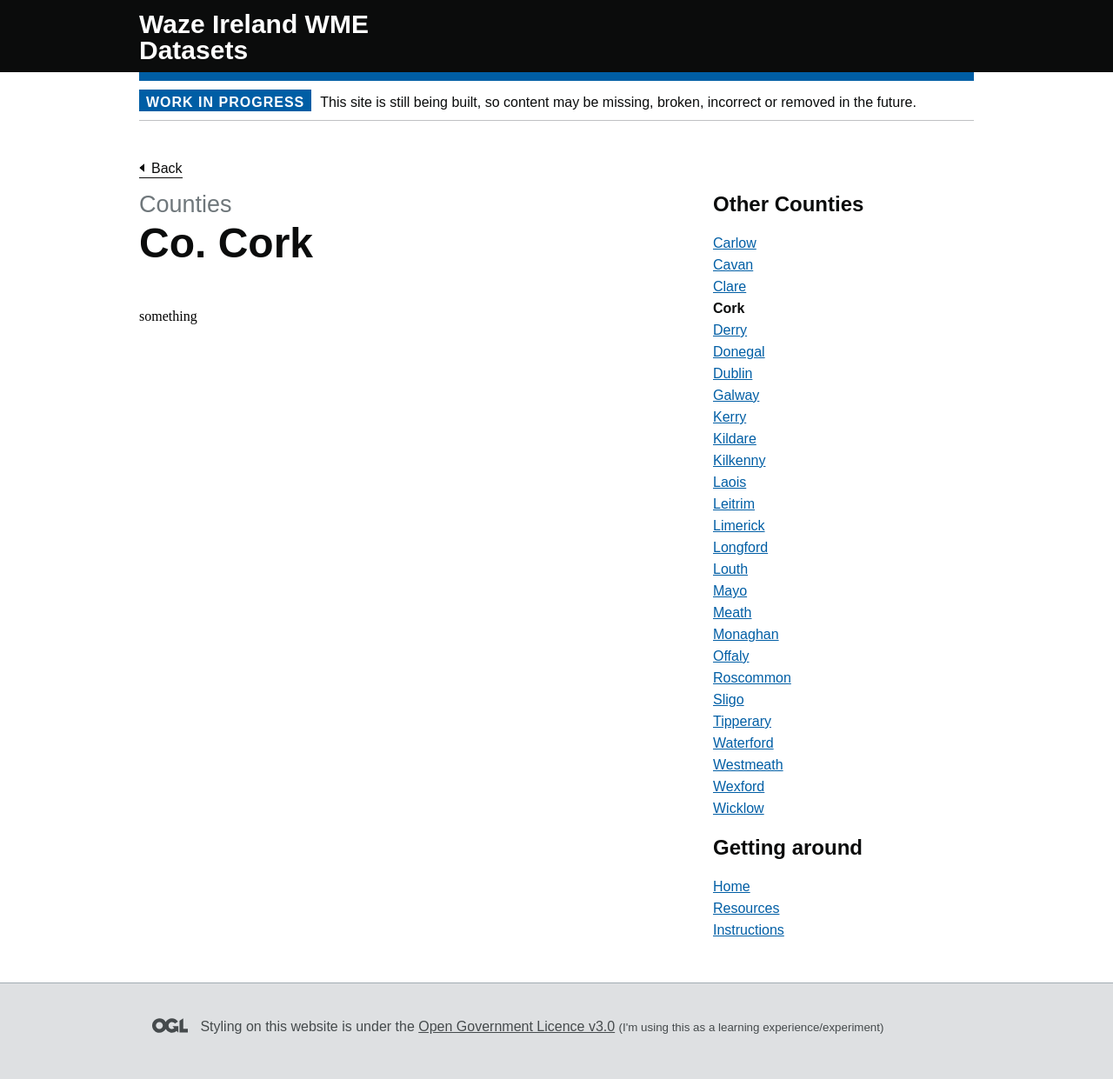
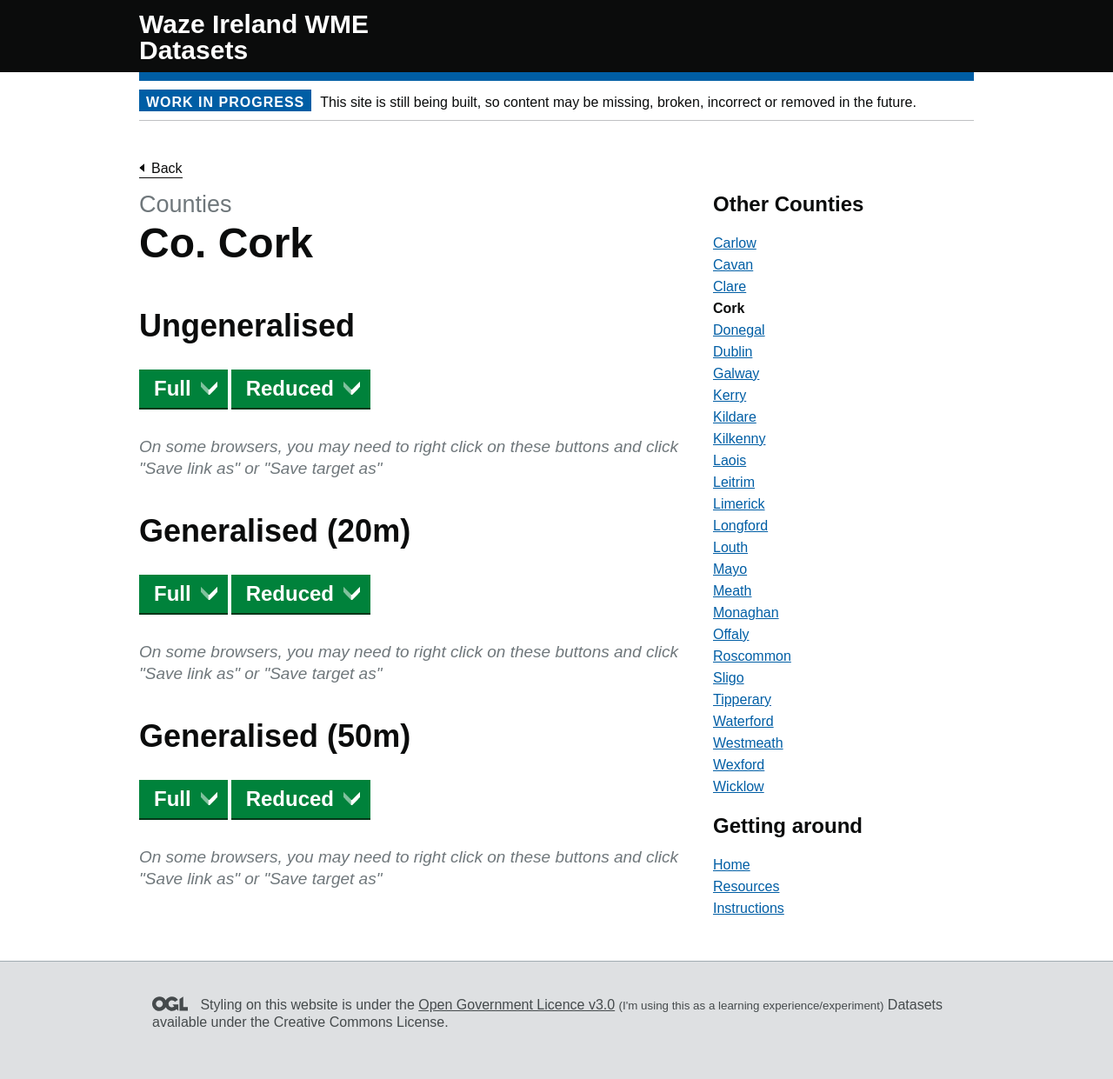
Before and after one commit to cw1998/wme-datasets, a Jekyll site: the page built from _counties/cork.md, in a window 1280 px wide. Shown: the whole page at 87% size. Built offline with Jekyll 4.4.1, drawn with Linux system fonts in a browser that asks for light colours; some web fonts are replaced.

Commit message:
Add download buttons for townland files

```diff
--- a/_counties/index.html
+++ b/_counties/index.html
@@ -40,6 +40,6 @@
     As a result, these files are larger, and place more load on the map editor. For townlands, unless they are particularly dense in a region, reduced datasets are acceptable to use.
 </p>
 <p class="govuk-body">
-    <strong>Reduced</strong> have improvement file size and performance in the editor and the expense of some of the data accuracy. They achieve this by storing less deciaml places of
+    <strong>Reduced</strong> datasets have improved file size and performance in the editor at the expense of some of the data's accuracy. They achieve this by storing fewer deciaml places of
     the coordinates for nodes in the geometry files. These files are usually acceptable to use when it comes to adding townland boundary information to the map.
 </p>
--- a/_data/counties.yaml
+++ b/_data/counties.yaml
@@ -3,7 +3,6 @@
   - Cavan
   - Clare
   - Cork
-  - Derry
   - Donegal
   - Dublin
   - Galway
--- a/_includes/footer.html
+++ b/_includes/footer.html
@@ -13,6 +13,7 @@
                         class="govuk-footer__link"
                         href="https://www.nationalarchives.gov.uk/doc/open-government-licence/version/3/"
                     >Open Government Licence v3.0</a> <small>(I'm using this as a learning experience/experiment)</small>
+                    Datasets available under the Creative Commons License.
                 </span>
         </div>
     </div>
--- a/_layouts/county.html
+++ b/_layouts/county.html
@@ -16,7 +16,28 @@
         {% endif %}
         {{ content }}
         {% unless page.index %}
-        something
+
+        <h2 class="govuk-heading-l">Ungeneralised</h2>
+        <a href="https://waze.cw1998.uk/full/counties_ungeneralised/townlands_ungeneralised_{{ page.county | downcase }}.geojson" class="govuk-button govuk-button--download">Full</a>
+        <a href="https://waze.cw1998.uk/reduced/counties_ungeneralised/townlands_ungeneralised_reduced_{{ page.county | downcase }}.geojson" class="govuk-button govuk-button--download">Reduced</a>
+        <p class="govuk-caption-m">
+            <em>On some browsers, you may need to right click on these buttons and click "Save link as" or "Save target as"</em>
+        </p>
+
+        <h2 class="govuk-heading-l">Generalised (20m)</h2>
+        <a href="https://waze.cw1998.uk/full/counties_generalised_20m/townlands_generalised_20m_{{ page.county | downcase }}.geojson" class="govuk-button govuk-button--download">Full</a>
+        <a href="https://waze.cw1998.uk/reduced/counties_generalised_20m/townlands_generalised_20m_reduced_{{ page.county | downcase }}.geojson" class="govuk-button govuk-button--download">Reduced</a>
+        <p class="govuk-caption-m">
+            <em>On some browsers, you may need to right click on these buttons and click "Save link as" or "Save target as"</em>
+        </p>
+
+        <h2 class="govuk-heading-l">Generalised (50m)</h2>
+        <a href="https://waze.cw1998.uk/full/counties_generalised_50m/townlands_generalised_50m_{{ page.county | downcase }}.geojson" class="govuk-button govuk-button--download">Full</a>
+        <a href="https://waze.cw1998.uk/reduced/counties_generalised_50m/townlands_generalised_50m_reduced_{{ page.county | downcase }}.geojson" class="govuk-button govuk-button--download">Reduced</a>
+        <p class="govuk-caption-m">
+            <em>On some browsers, you may need to right click on these buttons and click "Save link as" or "Save target as"</em>
+        </p>
+
         {% endunless %}
         <img width="256" src="{{ county_image_url }}">
     </div>
@@ -31,10 +52,9 @@
                     <li>
                         {% assign county_url = '/counties/' | append: county | downcase | append: '.html' %}
                         {% if page.url == county_url %}
-
                         <strong>{{ county | capitalize }}</strong>
                         {% else %}
-                        <a href="{{ county | downcase }}">{{ county | capitalize }}</a>
+                        <a href="{{ county | downcase }}.html" class="govuk-link govuk-link--no-visited-state">{{ county | capitalize }}</a>
                         {% endif %}
 
                     </li>
--- a/_layouts/page.html
+++ b/_layouts/page.html
@@ -21,7 +21,7 @@
                         {% if page.url == item.url %}
                         <strong>{{ item.title }}</strong>
                         {% else %}
-                        <a href="{{ item.url }}" class="govuk-link">{{ item.title }}</a>
+                        <a href="{{ item.url }}" class="govuk-link govuk-link--no-visited-state">{{ item.title }}</a>
                         {% endif %}
                     </li>
                 {% endfor %}
--- a/assets/main.css
+++ b/assets/main.css
@@ -3577,3 +3577,28 @@
   @media (min-width: 40.0625em) {
     .govuk-\!-width-one-quarter {
       width: 25% !important; } }
+
+.govuk-button--download {
+  font-weight: 700;
+  font-size: 18px;
+  line-height: 1;
+  min-height: auto;
+  padding-top: 8px;
+  padding-right: 40px;
+  padding-bottom: 8px;
+  padding-left: 15px;
+  background-image: url("/assets/images/icon-download-small.png");
+  background-repeat: no-repeat;
+  background-position: 100% 50%; }
+  @media (min-width: 40.0625em) {
+    .govuk-button--download {
+      font-size: 24px;
+      line-height: 1; } }
+  @media print {
+    .govuk-button--download {
+      font-size: 18pt;
+      line-height: 1; } }
+  @media only screen and (-webkit-min-device-pixel-ratio: 2), only screen and (min--moz-device-pixel-ratio: 2), only screen and (min-device-pixel-ratio: 2), only screen and (min-resolution: 192dpi), only screen and (min-resolution: 2dppx) {
+    .govuk-button--download {
+      background-image: url("/assets/images/icon-download-2x.png");
+      background-size: 30px 19px; } }
```
Also changed, not shown: _gulp/main.scss (+20 -0 lines), assets/images/icon-download-2x.png (added), assets/images/icon-download-small.png (added).
